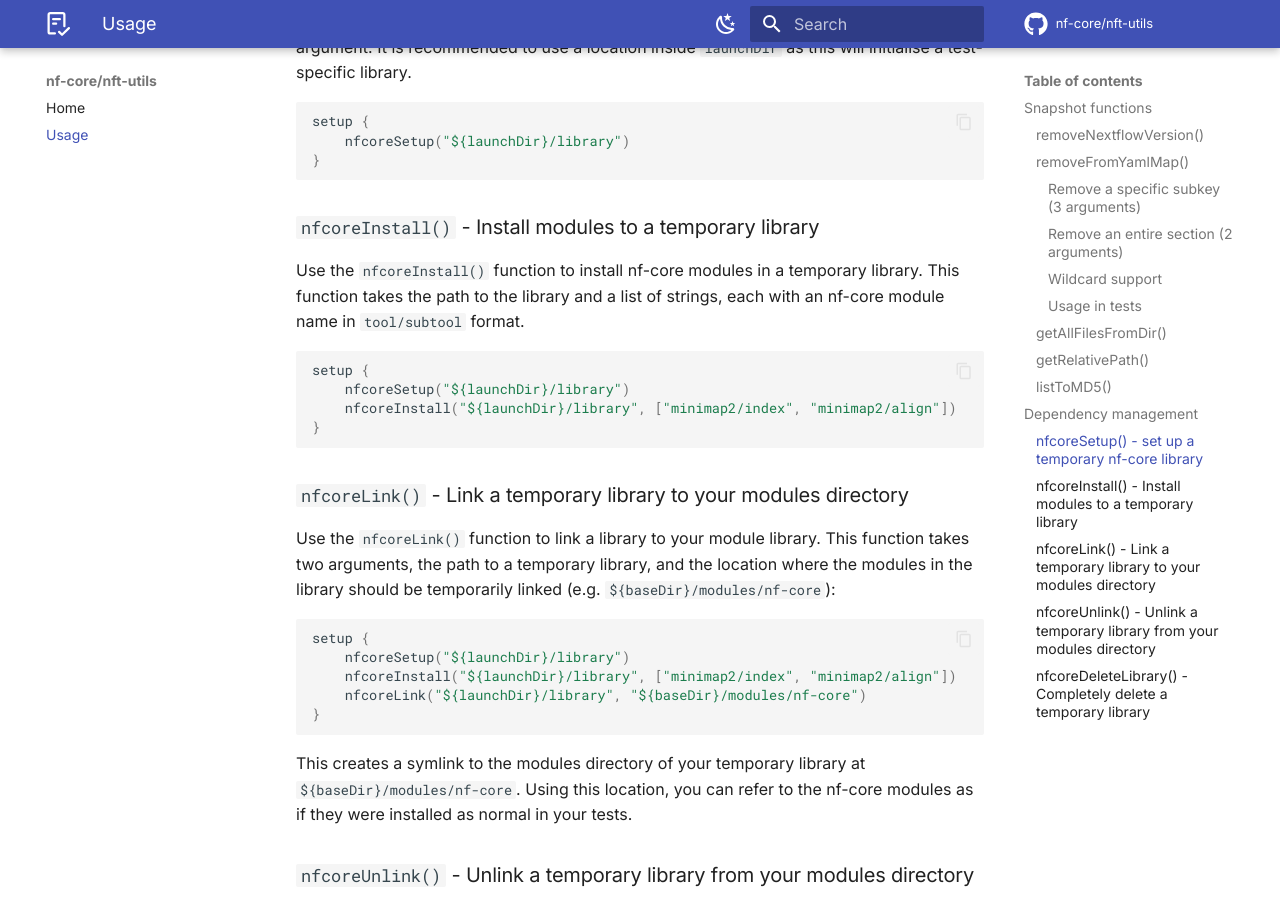
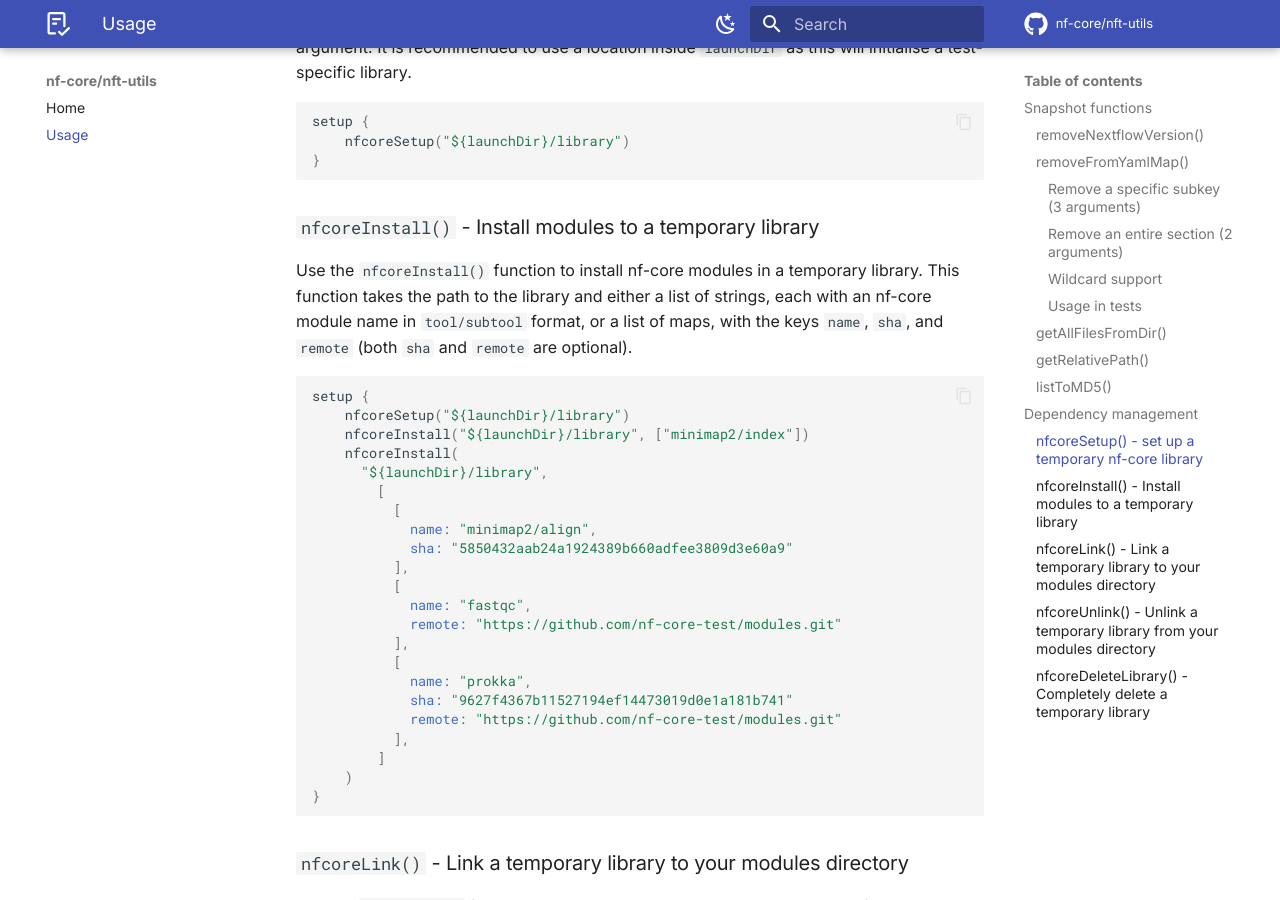
Before and after one commit to nf-core/nft-utils, an MkDocs documentation site: the page built from docs/usage.md, in a window 1280 px wide and 900 px high, scrolled down 6955 px. Built offline with MkDocs 1.6.1 and Material for MkDocs 9.7.7, drawn with Linux system fonts in a browser that asks for light colours; comment, search, counter and statistics services are not loaded; the version menu is left out.

Commit message:
feat(nfcoreInstall): allow specification of git remote and sha sum of module

````diff
--- a/docs/usage.md
+++ b/docs/usage.md
@@ -292,12 +292,30 @@ setup {
 
 ### `nfcoreInstall()` - Install modules to a temporary library
 
-Use the `nfcoreInstall()` function to install nf-core modules in a temporary library. This function takes the path to the library and a list of strings, each with an nf-core module name in `tool/subtool` format.
+Use the `nfcoreInstall()` function to install nf-core modules in a temporary library. This function takes the path to the library and either a list of strings, each with an nf-core module name in `tool/subtool` format, or a list of maps, with the keys `name`, `sha`, and `remote` (both `sha` and `remote` are optional).
 
 ```groovy
 setup {
     nfcoreSetup("${launchDir}/library")
-    nfcoreInstall("${launchDir}/library", ["minimap2/index", "minimap2/align"])
+    nfcoreInstall("${launchDir}/library", ["minimap2/index"])
+    nfcoreInstall(
+      "${launchDir}/library",
+        [
+          [
+            name: "minimap2/align",
+            sha: "5850432aab24a1924389b660adfee3809d3e60a9"
+          ],
+          [
+            name: "fastqc",
+            remote: "https://github.com/nf-core-test/modules.git"
+          ],
+          [
+            name: "prokka",
+            sha: "9627f4367b11527194ef14473019d0e1a181b741"
+            remote: "https://github.com/nf-core-test/modules.git"
+          ],
+        ]
+    )
 }
 ```
 
````
Also changed, not shown: 3 other files.
